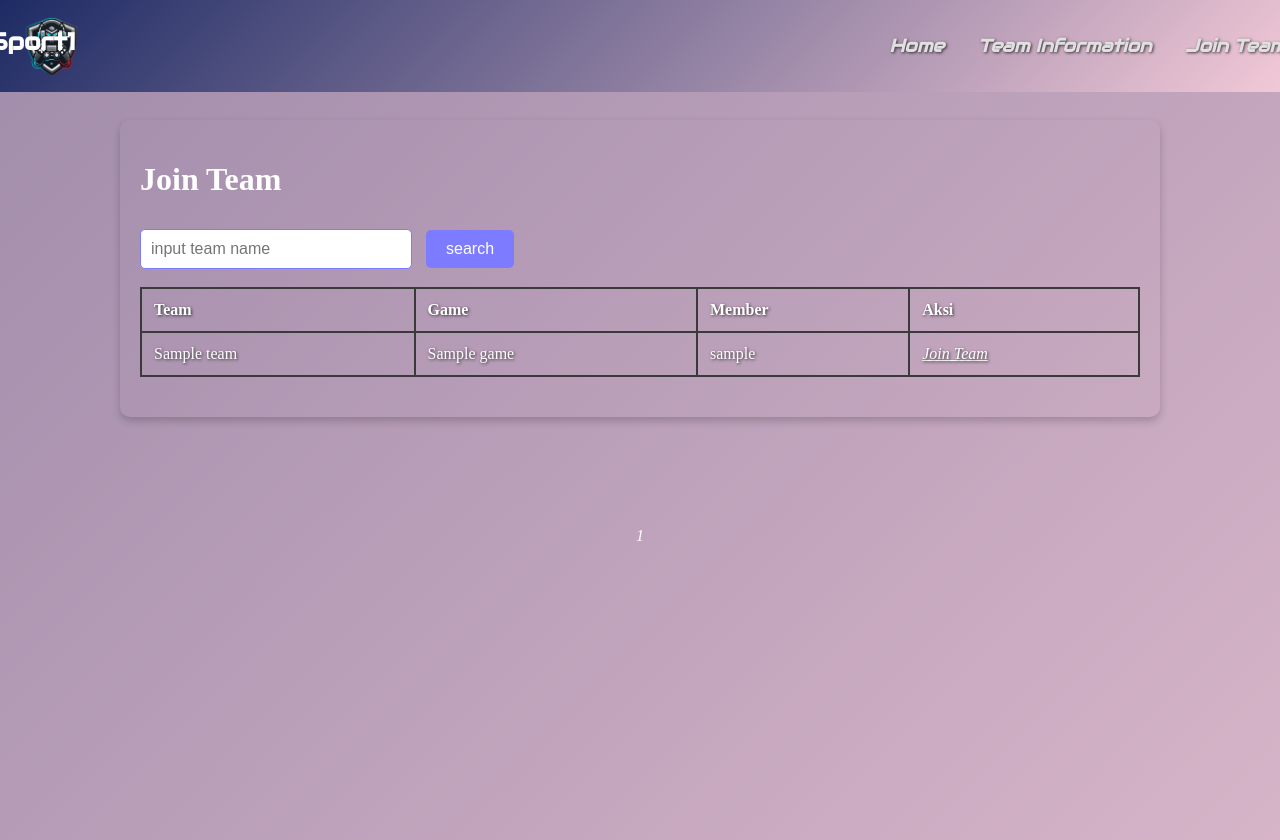
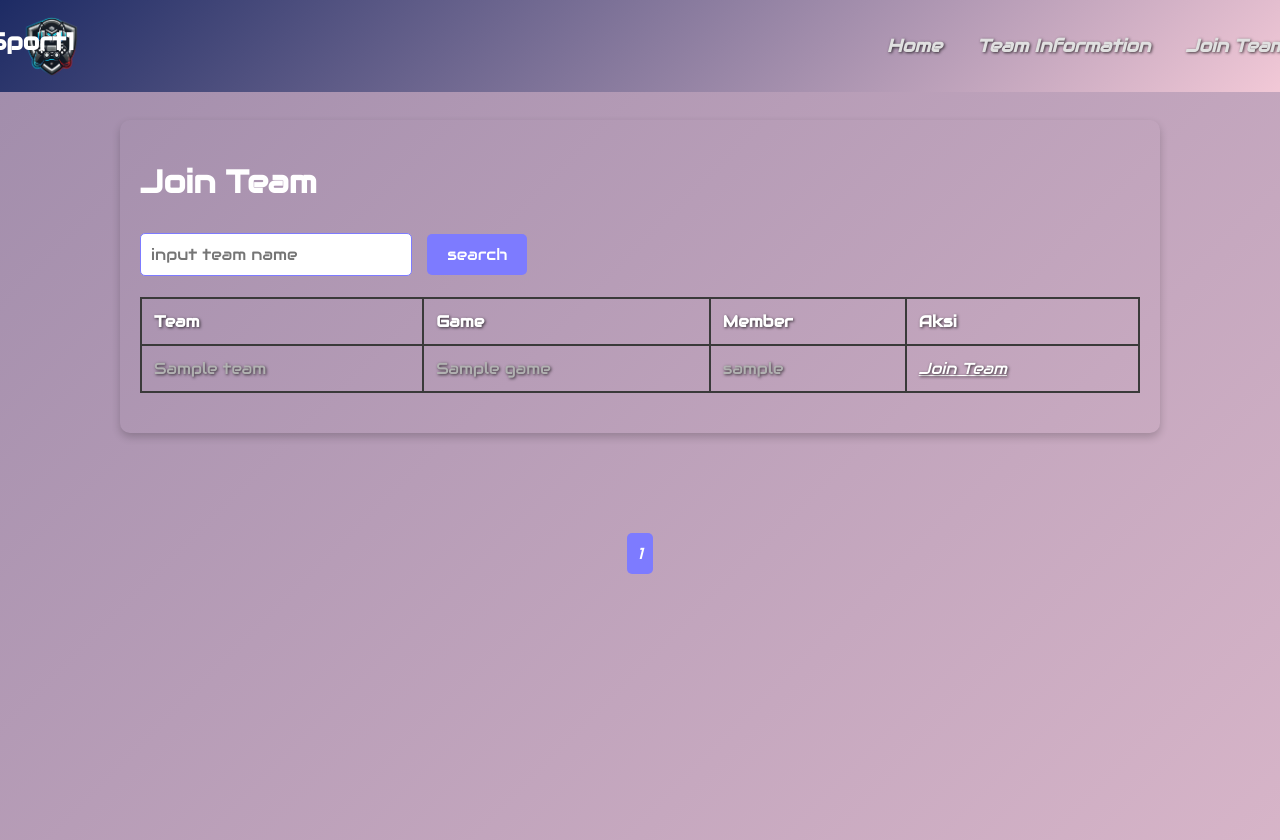
Before and after one commit to salmann17/E-Sport-Web, a PHP site: page /backendMember/dbjointeam.php?idmember=1 in a window 1280 px wide. Run offline with PHP 8.4, Linux system fonts and the light colour scheme; the visitor is signed in with stand-in values (Sample User, id 1); tables that the repository leaves empty or names only in its code hold one stand-in row (values such as "Sample post").

Commit message:
update paging dbjointeam

```diff
--- a/backendMember/css/dbmember.css
+++ b/backendMember/css/dbmember.css
@@ -1,3 +1,4 @@
+@import url('https://fonts.googleapis.com/css2?family=Audiowide&display=swap');
 
 body {
     height: 100vh;
@@ -7,6 +8,7 @@ body {
     color: #fff;
     padding: 20px;
     margin: 0;
+    font-family: 'Audiowide', cursive;
 }
 .container {
     max-width: 1000px;
@@ -33,12 +35,14 @@ table th {
     background-color: transparent;
     color: #ffffff;
     text-shadow: 1px 1px 3px rgba(0, 0, 0, 0.7);
+    font-family: 'Audiowide', cursive;
 }
 
 table td {
     background-color: transparent;
-    color: white;
+    color: #b1b1b1;
     text-shadow: 1px 1px 3px rgba(0, 0, 0, 0.7);
+    font-family: 'Audiowide', cursive;
 }
 
 table tr:hover td {
@@ -69,6 +73,7 @@ a:hover {
     border-radius: 5px;
     display: inline-block;
     margin-top: 10px;
+    font-family: 'Audiowide', cursive;
 }
 
 .btn-add:hover {
@@ -81,6 +86,7 @@ form input[type="text"] {
     border-radius: 5px;
     margin-right: 10px;
     width: 250px;
+    font-family: 'Audiowide', cursive;
 }
 @keyframes gradientAnimation {
     0% { background-position: 0% 50%; }
--- a/backendMember/css/paging.css
+++ b/backendMember/css/paging.css
@@ -12,7 +12,7 @@
     border-radius: 5px;
 }
 .pagination a.active {
-    background-color: #7D7BFF f;
+    background-color: #7D7BFF;
 }
 .pagination a:hover {
     background-color: #A99CFF;
--- a/backendMember/dbjointeam.php
+++ b/backendMember/dbjointeam.php
@@ -89,19 +89,19 @@ $total_pages = ceil($total_records / $limit);
         if ($page > 1) {
             $prev_page = $page - 1;
             $search_param = isset($_GET['searchTeam']) ? $_GET['searchTeam'] : '';
-            echo "<a href='?page=$prev_page&searchTeam=$search_param'>Previous</a>";
+            echo "<a href='dbjointeam.php?page=$prev_page&idmember=$idmember&searchTeam=$search_param'>Previous</a>";
         }
 
         for ($i = 1; $i <= $total_pages; $i++) {
             $search_param = isset($_GET['searchTeam']) ? $_GET['searchTeam'] : '';
             $active_class = $i == $page ? 'active' : '';
-            echo "<a href='?page=$i&searchTeam=$search_param' class='$active_class'>$i</a>";
+            echo "<a href='dbjointeam.php?page=$i&idmember=$idmember&searchTeam=$search_param' class='$active_class'>$i</a>";
         }
 
         if ($page < $total_pages) {
             $next_page = $page + 1;
             $search_param = isset($_GET['searchTeam']) ? $_GET['searchTeam'] : '';
-            echo "<a href='?page=$next_page&searchTeam=$search_param'>Next</a>";
+            echo "<a href='dbjointeam.php?page=$next_page&idmember=$idmember&searchTeam=$search_param'>Next</a>";
         }
         ?>
     </div>
```
